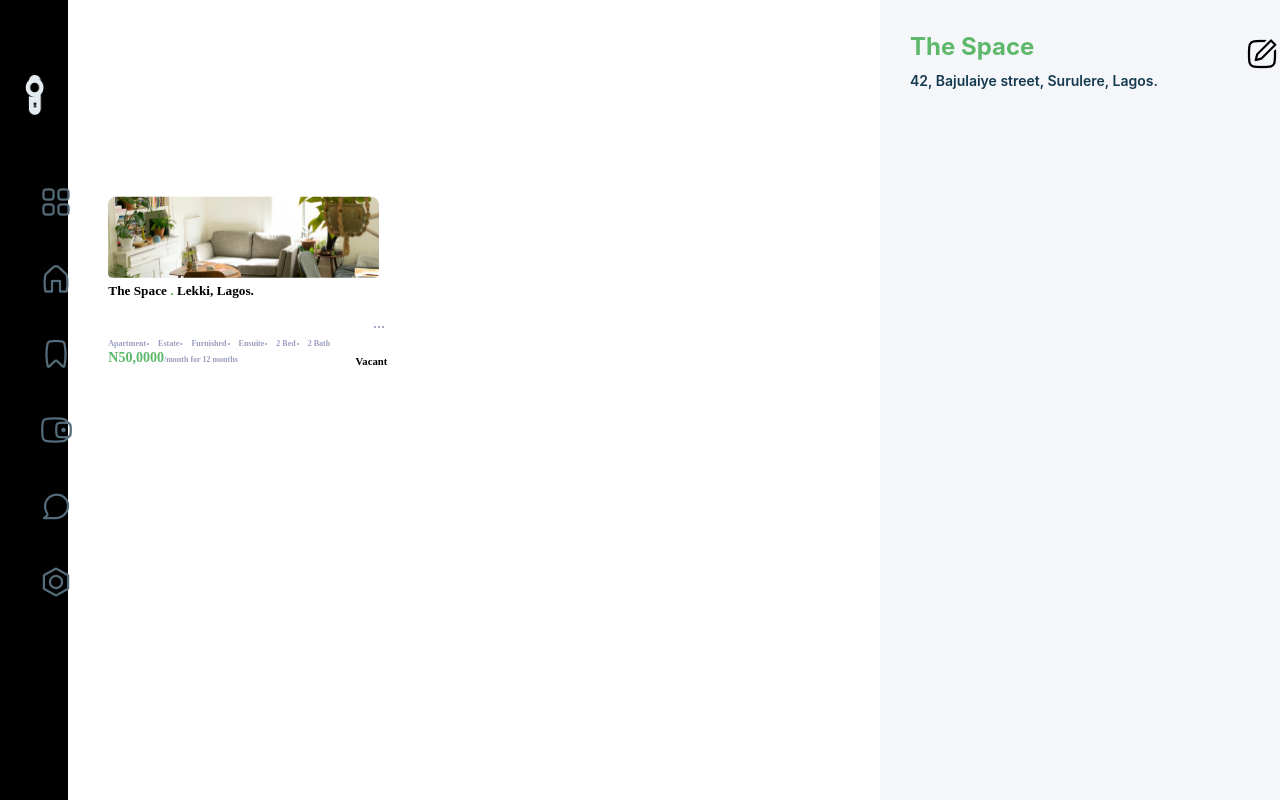
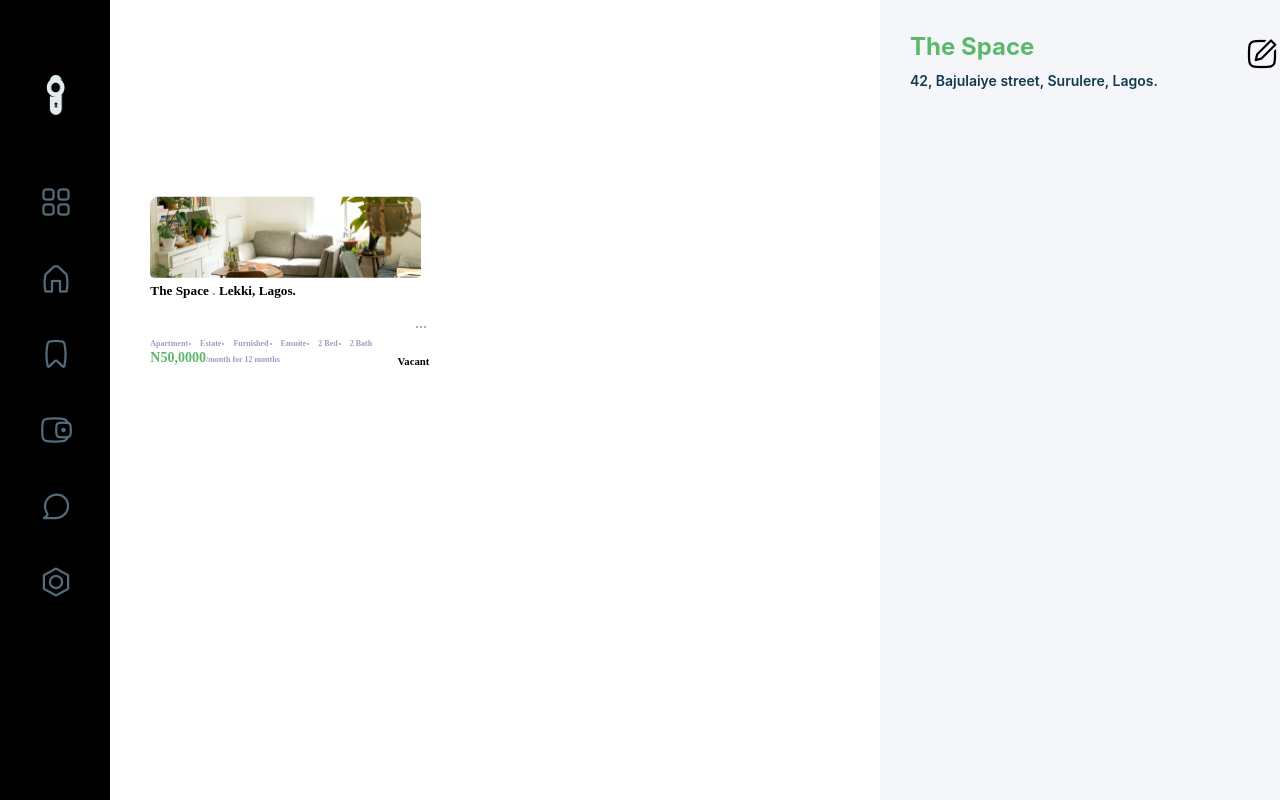
Before and after one commit to LamideAnifowoshe/knob, a React (Create React App) app: page / in a window 1280 px wide. Shown: the top 800 px of the page. Built offline with nearby package versions, Linux system fonts and the light colour scheme.

Commit message:
update Navbar.css

```diff
--- a/src/components/Navbar/Navbar.css
+++ b/src/components/Navbar/Navbar.css
@@ -1,5 +1,5 @@
 .navbar-web {
-  width: 112px;
+  width: 15%;
   min-height: 100vh;
   left: 20px;
   top: 20px;
@@ -42,3 +42,8 @@ img {
     display: none;
   }
 }
+
+.space-status {
+  dispaly: flex;
+  justify-content: space-between;
+}
```
